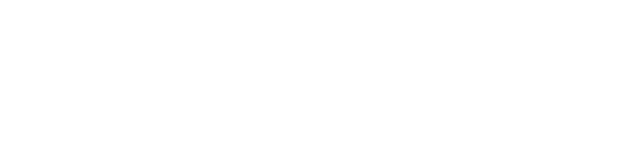
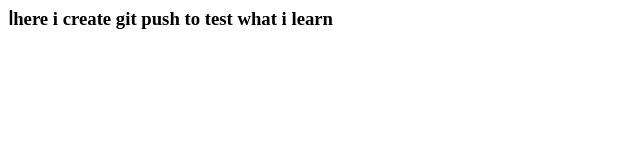
Before and after one commit to naifalenazi/Project, a plain HTML site: page about.html in a window 1280 px wide. Shown: the whole page, without its empty margins (0-640 px from the left). Drawn offline with Linux system fonts and the light colour scheme.

Commit message:
edit about page

```diff
--- a/about.html
+++ b/about.html
@@ -1,7 +1,7 @@
 <html>
 <body>
     <title>welcom</title>
-
+    <h3>اhere i create git push to test what i learn</h3>
     </body>
 
 
```
